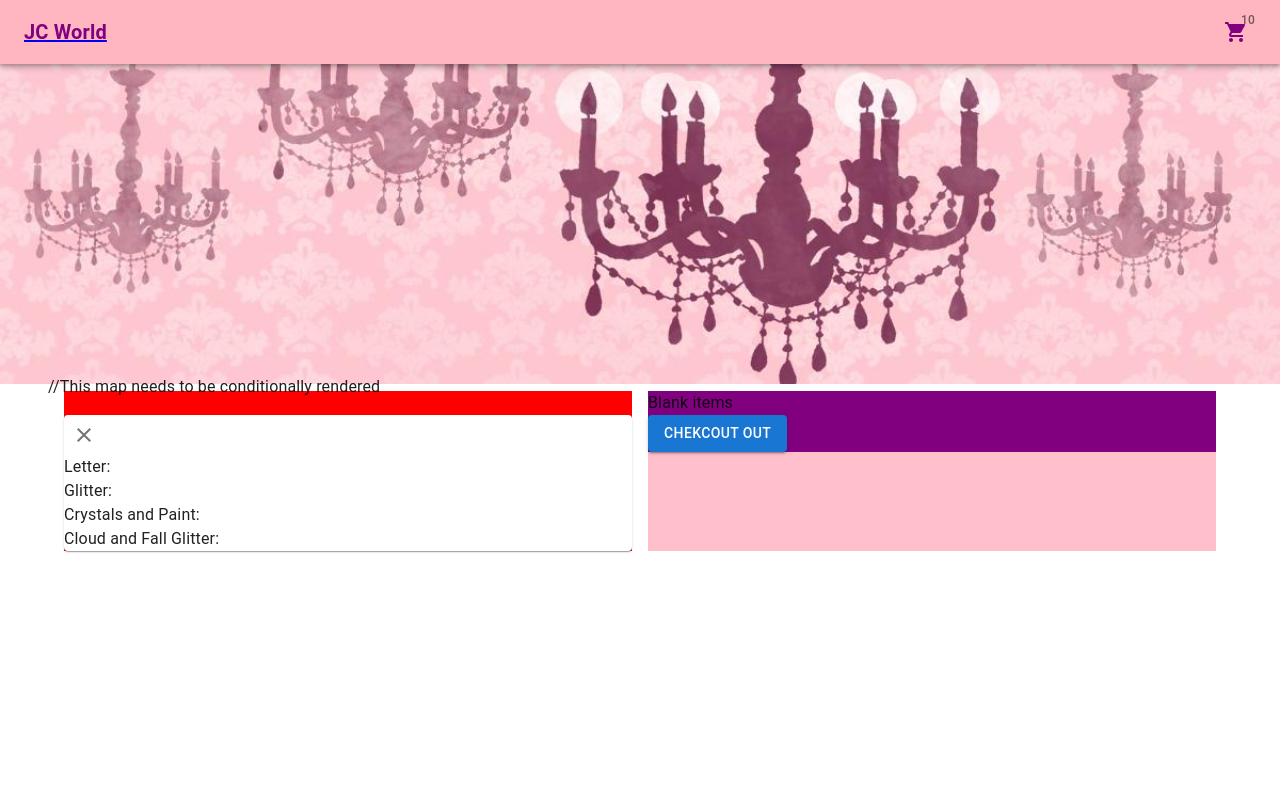
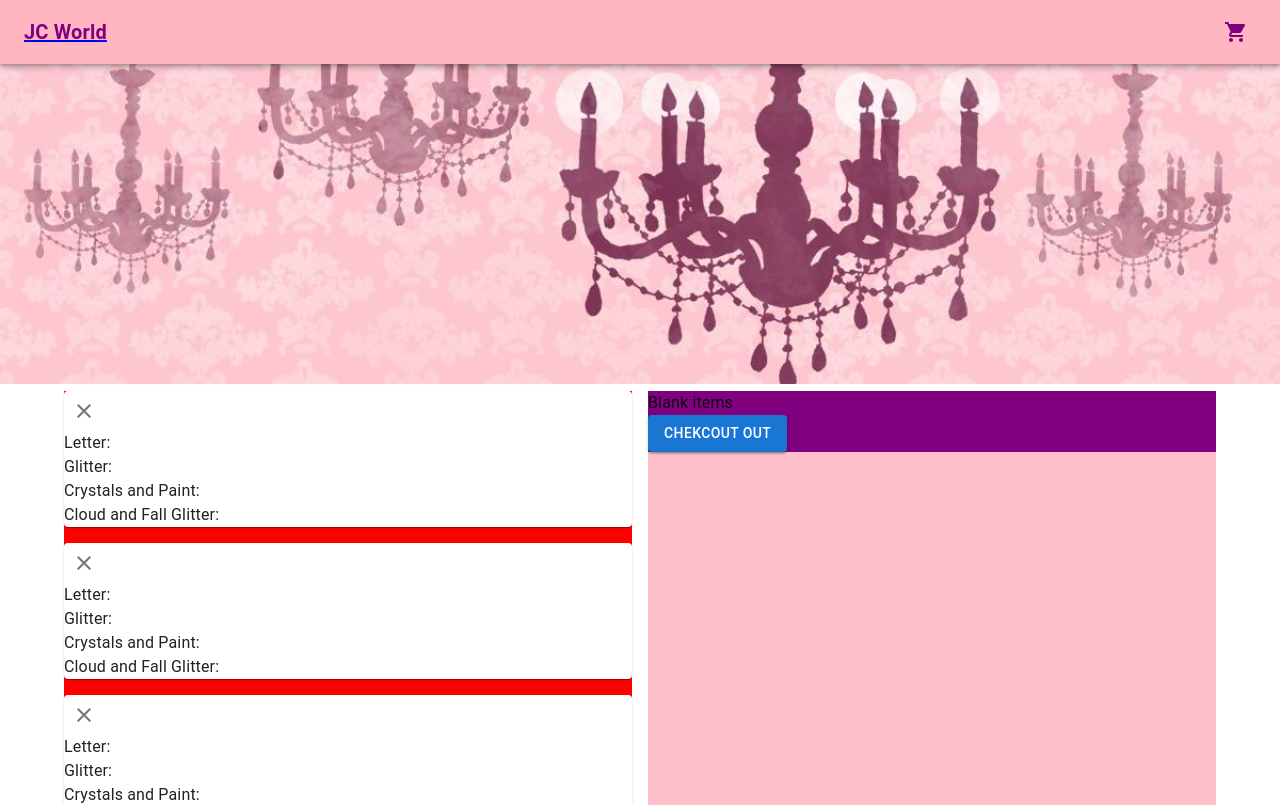
Before and after one commit to WilIhe/JC-World, a React (Vite) app: page /CartPage in a window 1280 px wide. Shown: the top 805 px of the page. Built offline with nearby package versions, Linux system fonts and the light colour scheme.

Commit message:
got cartSlice set up whcich basically lets you add or remove items from the cart, and will change the number of items in the cart. I have not done the removing part yet though

```diff
--- a/src/app/store.js
+++ b/src/app/store.js
@@ -4,14 +4,16 @@ import GlitterReducer from '../features/glitter/glitterSlice'
 import LetterReducer from '../features/letter/LetterSlice'
 import CrystalPaintReducer from "../features/crystalPaint/CrystalPaintSlice";
 import CloudFallReducer from "../features/cloudFall/CloudFallSlice";
+import CartReducer from "../features/Cart/CartSlice";
 
 const store = configureStore({
     reducer: {
-        Item: ItemReducer,
+        item: ItemReducer,
         glitter: GlitterReducer,
-        Letter: LetterReducer,
-        Paint: CrystalPaintReducer,
-        Cloud: CloudFallReducer
+        letter: LetterReducer,
+        paint: CrystalPaintReducer,
+        cloud: CloudFallReducer,
+        cart: CartReducer,
     },
 
 })
--- a/src/components/CartItems.jsx
+++ b/src/components/CartItems.jsx
@@ -3,18 +3,18 @@ import { StyledCard } from "./ContentStyles";
 import { StyledCardMedia } from "./ContentStyles";
 import { Clear } from "@mui/icons-material";
 import { Link } from "react-router-dom";
-// import { useSharedState } from "./SharedStatesContext";
+import { useSelector } from "react-redux";
+import { add } from "../features/Cart/CartSlice";
 
 const CartItems = () => {
-    let items = [1, 2, 3, 4, 5, 6]
-    // const { sharedState, setSharedState } = useSharedState();
-    // const keyChainList = sharedState.KeychainList;
-    // const keyChainAdded = sharedState.ItemAdded;
+    const items = [1, 2, 3, 4, 5, 6]
+    const currentGlitter = useSelector((state) => state.item.glitter)
+    const currentLetter = useSelector((state) => state.item.letter)
+    const currentPaint = useSelector((state) => state.item.crystalPaint)
+    const currentCloud = useSelector((state) => state.item.cloudFall)
 
-    // const updatedSharedState = {
-    //     ...sharedState,
-    //     ItemAdded: false
-    // };
+
+
 
 
     //The keycahinlist is only rendered once, hence why there is an issue with adding new items to the list and displaying it.
@@ -23,20 +23,32 @@ const CartItems = () => {
             <Stack direction='row' spacing={2} justifyContent='space-between'>
                 <Box flex={2} sx={{bgcolor: 'red'}}>
                     <Grid container spacing={2}>
-                        //This map needs to be conditionally rendered
                         {/* {keyChainAdded === true ? handleChange :  setSharedState(updatedSharedState) } */}
-                        {/* {keyChainList.map((item, index) =>( */}
-                            <Grid item xs={12} sm={12} md={12}>
+                        { add() ? items.map((item) => (
+                            <Grid jey={item} item xs={12} sm={12} md={12}>
                                 <Paper>
                                     <IconButton>
                                         <Clear />
                                     </IconButton>
-                                    <Typography> Letter:  </Typography>
-                                    <Typography> Glitter:  </Typography>
-                                    <Typography> Crystals and Paint:  </Typography>
-                                    <Typography>   Cloud and Fall Glitter:  </Typography>
+                                    <Typography> Letter: {currentLetter} </Typography>
+                                    <Typography> Glitter: {currentGlitter} </Typography>
+                                    <Typography> Crystals and Paint: {currentPaint} </Typography>
+                                    <Typography>   Cloud and Fall Glitter: {currentCloud} </Typography>
                                 </Paper>
                             </Grid>
+                        )) : null }
+                        {/* {keyChainList.map((item, index) =>( */}
+                            {/* <Grid item xs={12} sm={12} md={12}>
+                                <Paper>
+                                    <IconButton>
+                                        <Clear />
+                                    </IconButton>
+                                    <Typography> Letter: {currentLetter} </Typography>
+                                    <Typography> Glitter: {currentGlitter} </Typography>
+                                    <Typography> Crystals and Paint: {currentPaint} </Typography>
+                                    <Typography>   Cloud and Fall Glitter: {currentCloud} </Typography>
+                                </Paper>
+                            </Grid> */}
                             {/* ))} */}
                     </Grid>
                 </Box>
--- a/src/components/Header.jsx
+++ b/src/components/Header.jsx
@@ -3,6 +3,8 @@ import { ShoppingCart } from "@mui/icons-material";
 import { AppBar, Box, Toolbar, Typography, Badge, IconButton } from "@mui/material";
 import { Link } from "react-router-dom";
 // import { useSharedState } from "./SharedStatesContext";
+import { useSelector } from "react-redux";
+
 
 
 const StyledToolbar = styled(Toolbar)({
@@ -20,9 +22,7 @@ const StyledImage = styled('img')({
 
 
 const Header = () => {
-
-    // const { sharedState } = useSharedState();
-    // const cartCount = sharedState.cartCount;
+    const itemNum = useSelector((state) => state.cart.cartCount)
 
     return (
     <Box sx={{flexGrow: '1'}}>
@@ -35,7 +35,7 @@ const Header = () => {
                     </Typography>
                 </Box>
                 <IconButton component={Link} to='/CartPage'>
-                    <Badge badgeContent={10}>
+                    <Badge badgeContent={itemNum}>
                         <ShoppingCart sx={{color:'purple'}} />
                     </Badge>
                 </IconButton>
--- a/src/components/MoreInfoAddToCart.jsx
+++ b/src/components/MoreInfoAddToCart.jsx
@@ -1,7 +1,8 @@
 import styled from "@emotion/styled";
 import { Box, Button, Grid } from "@mui/material";
-// import { useEffect, useState } from "react";
-// import { useSharedState } from "./SharedStatesContext";
+import { add } from "../features/Cart/CartSlice";
+import { useDispatch} from "react-redux";
+import { useState } from "react";
 
 const StyledDiv = styled('div')({
     position: 'fixed',
@@ -10,12 +11,18 @@ const StyledDiv = styled('div')({
 });
 
 const MoreInfoAddToCart = () => {
+    const dispatch = useDispatch()
+    const [count, setCount] = useState(0)
 
+    const handleClick = () => {
+        dispatch(add())
+        setCount(count + 1)
+    }
     return(
         <StyledDiv>
             <Grid container justifyContent='center'>
                 <Grid item xs={11}>
-                    <Button fullWidth variant='contained'>Add To Cart</Button>
+                    <Button fullWidth variant='contained' onClick={handleClick}>Add To Cart{count}</Button>
                 </Grid>
             </Grid>
             {/* <Box justifyContent='center'>
--- /dev/null
+++ b/src/features/Cart/CartSlice.js
@@ -0,0 +1,21 @@
+import { createSlice } from "@reduxjs/toolkit"
+
+const initialState = {
+    cartCount: 0
+}
+
+const CartSlice = createSlice({
+    name: 'cart',
+    initialState,
+    reducers: {
+        add: state => {
+            state.cartCount++
+        },
+        remove: state => {
+            state.cartCount--
+        },
+    }
+});
+
+export default CartSlice.reducer
+export const { add, remove } = CartSlice.actions
--- a/src/features/Item/ItemSlice.js
+++ b/src/features/Item/ItemSlice.js
@@ -1,4 +1,9 @@
 import { createSlice } from "@reduxjs/toolkit";
+import { selectedGlitter } from "../glitter/glitterSlice";
+import { selectedLetter } from "../letter/LetterSlice";
+import { selectedCrystalPaint } from "../crystalPaint/CrystalPaintSlice";
+import { selectedCloudFall } from "../cloudFall/CloudFallSlice";
+import { add as keychainAdded } from "../Cart/CartSlice";
 
 const initialState = {
     glitter: '',
@@ -10,21 +15,15 @@ const initialState = {
 const ItemSlice = createSlice({
     name: 'keychain',
     initialState,
-    reducers: {
-        selectedGlitter: (state, action) => {
-            state.glitter = action.payload
-        },
-        selectedLetter: (state, action) => {
-            state.letter = action.payload
-        },
-        selectedCrystalPaint: (state, action) => {
-            state.crystalPaint = action.payload
-        },
-        selectedCloudFall: (state, action) => {
-            state.cloudFall = action.payload
-        }
+    extraReducers: (builder) => {
+        builder.addCase(keychainAdded, state => {
+            state.glitter = selectedGlitter,
+            state.letter = selectedLetter,
+            state.crystalPaint = selectedCrystalPaint,
+            state.cloudFall = selectedCloudFall
+        })
     }
 })
 
 export default ItemSlice.reducer
-export const { selectedGlitter, selectedLetter, selectedCrystalPaint, selectedCloudFall } = ItemSlice.actions
+//export const { currentGlitter, currentLetter, currentCrystalPaint, currentCloudFall } = ItemSlice.actions
--- a/src/features/glitter/glitterView.jsx
+++ b/src/features/glitter/glitterView.jsx
@@ -5,7 +5,7 @@ import { FormControl, InputLabel, MenuItem, Typography, Select, Box } from "@mui
 import Keychain from "../../components/Keychain";
 
 export const GlitterView = () => {
-    //const currentGlitter = useSelector((state) => state.glitter.glitterName)
+    // const currentGlitter = useSelector((state) => state.glitter.glitterName)
     const dispatch = useDispatch()
     return (
         <FormControl fullWidth>
```
Also changed, not shown: src/features/Item/ItemView.jsx (+13 -10 lines).
